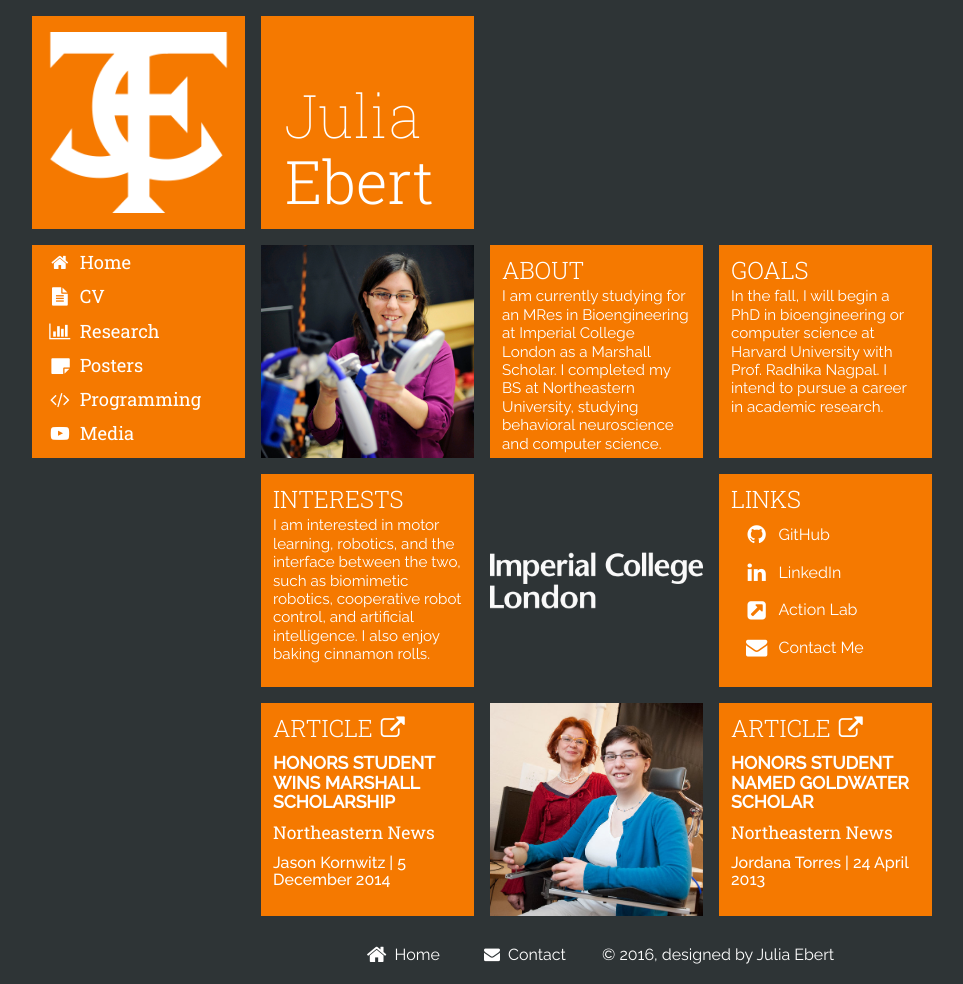
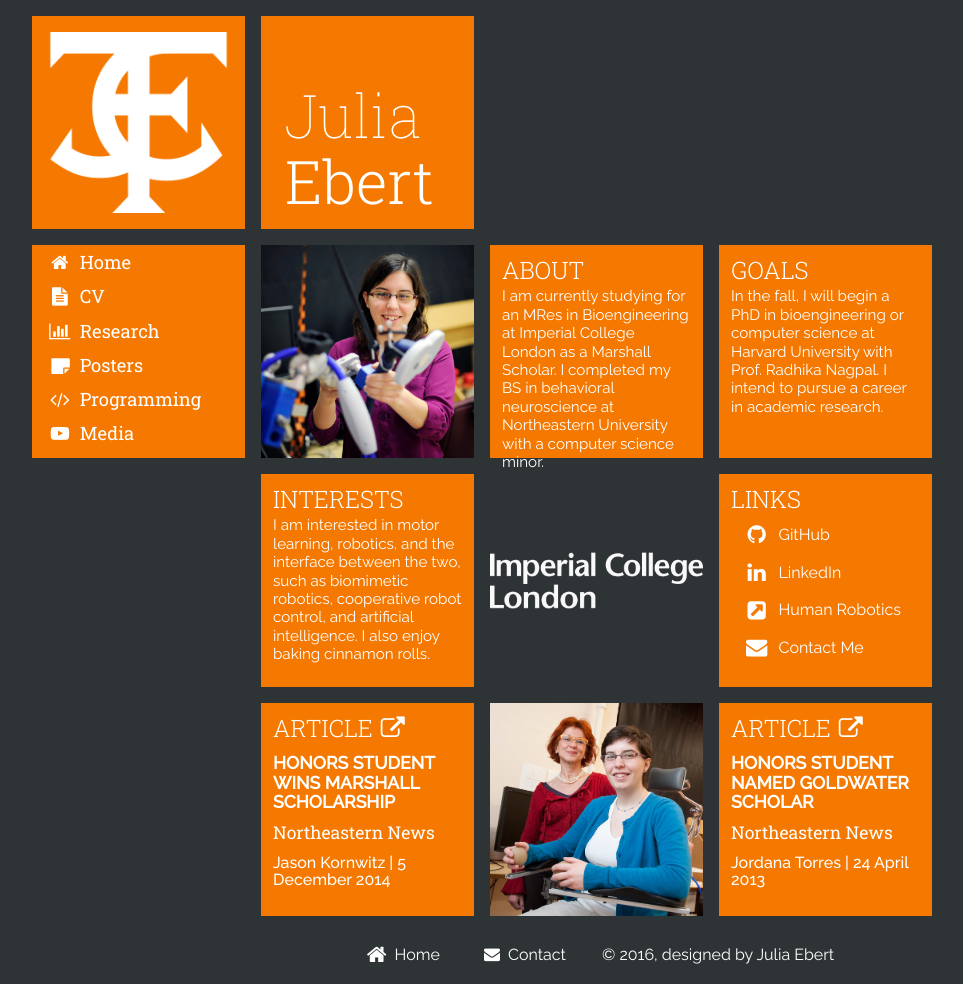
Before and after one commit to jtebert/jtebert.github.io, a Jekyll site: the page built from index.html, in a window 1280 px wide. Shown: the whole page, without its empty margins (158-1121 px from the left). Built offline with Jekyll 4.4.1, drawn with Linux system fonts in a browser that asks for light colours; nearby versions of some CDN libraries.

Commit message:
Update index (description, links). Fix goats.

```diff
--- a/cv/index.html
+++ b/cv/index.html
@@ -41,7 +41,7 @@
         <tr><td>2016</td><td><a href="http://hertzfoundation.org/">
             Hertz Fellowship</a> Finalist</td></tr>
         <tr><td>2016</td><td><a href="https://www.nsfgrfp.org/">
-            NSF Graduate Research Fellowship Program</a> Honorable Mention</td></tr>
+            NSF Graduate Research Fellowship Program (GRFP)</a> Honorable Mention</td></tr>
         <tr><td>2015</td><td><a href="http://www.marshallscholarship.org/">
             Marshall Scholarship</a></td></tr>
         <tr><td>2015</td>
--- a/goats.html
+++ b/goats.html
@@ -26,7 +26,7 @@
             </div>
             <div class="clearfix visible-sm"></div>
 
-            <div class="col-xs-6 col-sm-4 col-md-offset-3 box-vert-padding">
+            <div class="col-xs-6 col-sm-4 box-vert-padding">
                 <div class="dummy"></div>
                 <img class="in" src="/assets/imgs/goats/goat_4.jpg"/>
             </div>
@@ -40,7 +40,7 @@
     </div>
             <div class="clearfix visible-sm"></div>
 
-            <div class="col-xs-6 col-sm-4 col-md-offset-3 box-vert-padding">
+            <div class="col-xs-6 col-sm-4 box-vert-padding">
                 <div class="dummy"></div>
                 <img class="in" src="/assets/imgs/goats/goat_5.jpg"/>
             </div>
--- a/index.html
+++ b/index.html
@@ -16,7 +16,7 @@
                 <div class="dummy"></div>
                 <div class="in fill text-box">
                     <h1>About</h1>
-                    <p>I am currently studying for an MRes in Bioengineering at Imperial College London as a Marshall Scholar. I completed my BS at Northeastern University, studying behavioral neuroscience and computer science.</p>
+                    <p>I am currently studying for an MRes in Bioengineering at Imperial College London as a Marshall Scholar. I completed my BS in behavioral neuroscience at Northeastern University with a computer science minor.</p>
                 </div>
             </div>
             <div class="col-xs-6 col-sm-4 box-vert-padding">
@@ -46,7 +46,8 @@
                     <ul class="links">
                         <li><a href="https://github.com/jtebert"><i class="fa fa-github fa-fw fa-lg"></i>GitHub</a></li>
                         <li><a href="http://www.linkedin.com/in/ebertjulia/"><i class="fa fa-linkedin fa-fw fa-lg"></i>LinkedIn</a></li>
-                        <li><a href="http://www.northeastern.edu/actionlab/"><i class="fa fa-external-link-square fa-fw fa-lg"></i>Action Lab</a></li>
+                        <li><a href="http://www.imperial.ac.uk/human-robotics"><i class="fa fa-external-link-square fa-fw fa-lg"></i>Human Robotics</a></li>
+                        <!--<li><a href="http://www.northeastern.edu/actionlab/"><i class="fa fa-external-link-square fa-fw fa-lg"></i>Action Lab</a></li>-->
                         <li><a href="mailto:julia@juliaebert.com"><i class="fa fa-envelope fa-fw fa-lg"></i>Contact Me</a></li>
                     </ul>
                 </div>
```
